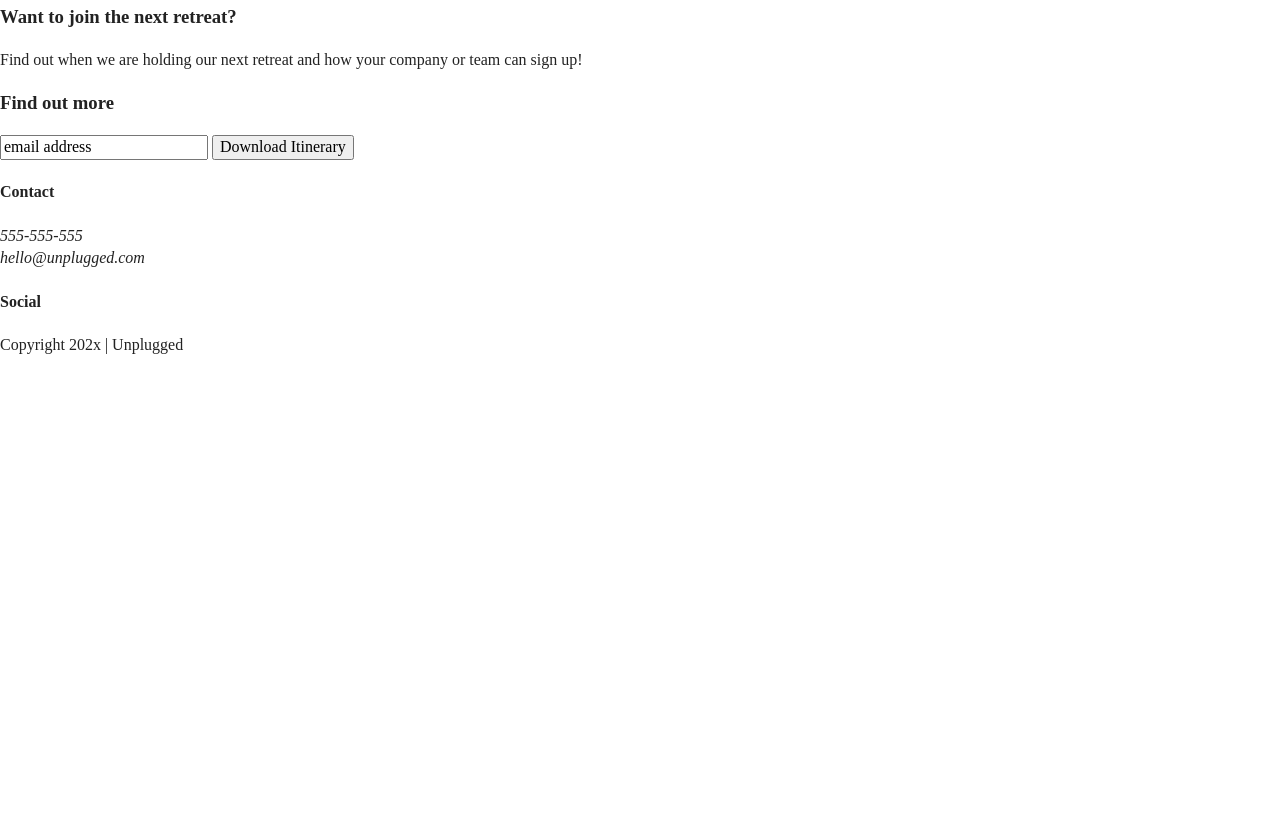
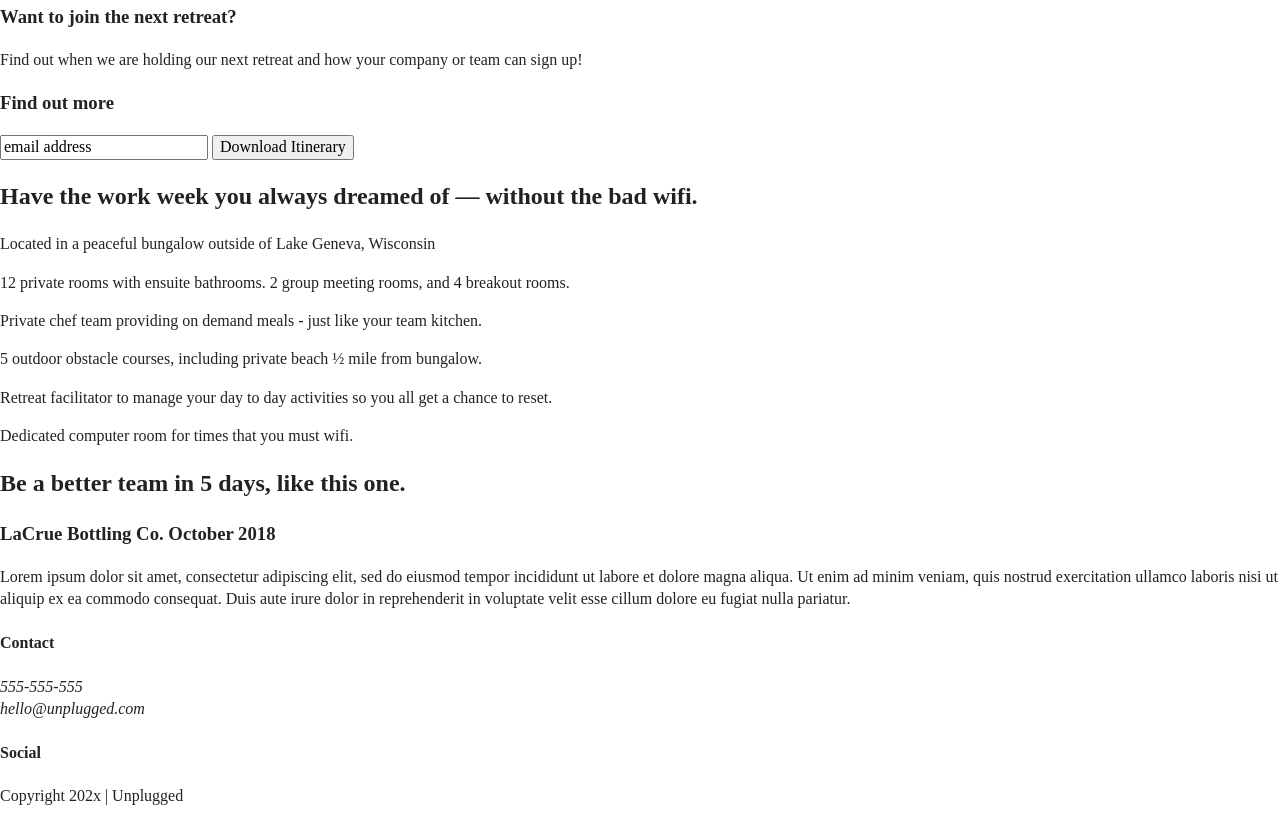
Before and after one commit to Doug-Bonilla/Unplugged, a website: page html5-boilerplate_v8.0.0 - Copy/index.html in a window 1280 px wide. Shown: the part 252-1076 px from the top of the page. Before the commit the page ends 800 px from the top, so only its background shows below. Drawn offline with Linux system fonts and the light colour scheme; files whose address does not match are found by name.

Commit message:
Finished structuring html for homepage

```diff
--- a/html5-boilerplate_v8.0.0 - Copy/index.html
+++ b/html5-boilerplate_v8.0.0 - Copy/index.html
@@ -27,12 +27,12 @@
   <!-- Add your site or application content here -->
   <header>
     <div class="content-wrapper">
-      <a href="#"><img src ="../unpluggedlogo.png" alt="unplugged logo"></a>
+      <a href="#"><img src="../unpluggedlogo.png" alt="unplugged logo"></a>
       <div class="header-divider"></div>
       <nav>
         <Ul>
           <li><a href="faq/index.html" rel="noopener">FAQ</a></li>
-            <li><a href="about/index.html" rel ="noonpener">About</a></li>
+          <li><a href="about/index.html" rel="noonpener">About</a></li>
         </Ul>
       </nav>
     </div>
@@ -57,11 +57,61 @@
         </div>
       </div>
     </aside>
+
+    <section class="features">
+      <div class="content-wrapper">
+        <h2>Have the work week you always dreamed of — without the bad wifi. </h2>
+        <div class="features-items">
+          <!-- Add your features content here-->
+          <article>
+            <p class="fontawesome-icon"></p>
+            <p class="features-item-description">Located in a peaceful bungalow outside
+              of Lake Geneva, Wisconsin</p>
+          </article>
+          <article>
+            <p class="fontawesome-icon"></p>
+            <p class="features-item-description">12 private rooms with ensuite bathrooms. 2
+              group meeting rooms, and 4 breakout rooms.</p>
+          </article>
+          <article>
+            <p class="fontawesome-icon"></p>
+            <p class="features-item-description">Private chef team providing on demand meals -
+              just like your team kitchen.</p>
+          </article>
+          <article>
+            <p class="fontawesome-icon"></p>
+            <p class="features-item-description">5 outdoor obstacle courses, including
+              private beach ½ mile from bungalow. </p>
+          </article>
+          <article>
+            <p class="fontawesome-icon"></p>
+            <p class="features-item-description">Retreat facilitator to manage your day to day
+              activities so you all get a chance to reset.</p>
+          </article>
+          <article>
+            <p class="fontawesome-icon"></p>
+            <p class="features-item-description">Dedicated computer room for times that you must wifi.</p>
+          </article>
+        </div>
+      </div>
+    </section>
+    <section class="reviews">
+      <div class="content-wrapper">
+        <h2>Be a better team in 5 days, like this one.</h2>
+        <article>
+          <h3> LaCrue Bottling Co. October 2018</h3>
+          <p>Lorem ipsum dolor sit amet, consectetur adipiscing elit, sed do eiusmod tempor incididunt ut
+            labore et dolore magna aliqua. Ut enim ad minim veniam, quis nostrud exercitation ullamco
+            laboris nisi ut aliquip ex ea commodo consequat. Duis aute irure dolor in reprehenderit
+            in voluptate velit esse cillum dolore eu fugiat nulla pariatur. </p>
+        </article>
+      </div>
+    </section>
   </main> <!-- main wrapper -->
 
   <footer>
     <div class="content-wrapper">
-      <div class ="footer-contact">
+      <div class="footer-content">
         <div class="contact">
           <h4>Contact</h4>
           <address>
```
Lines whose indentation alone changed are shown as unchanged.
